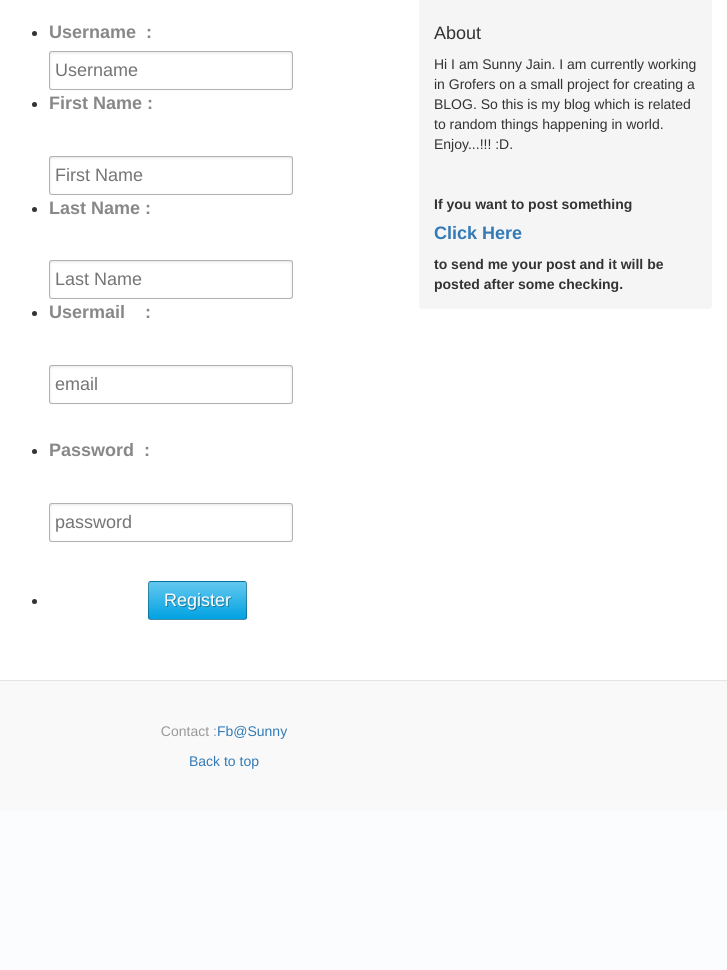
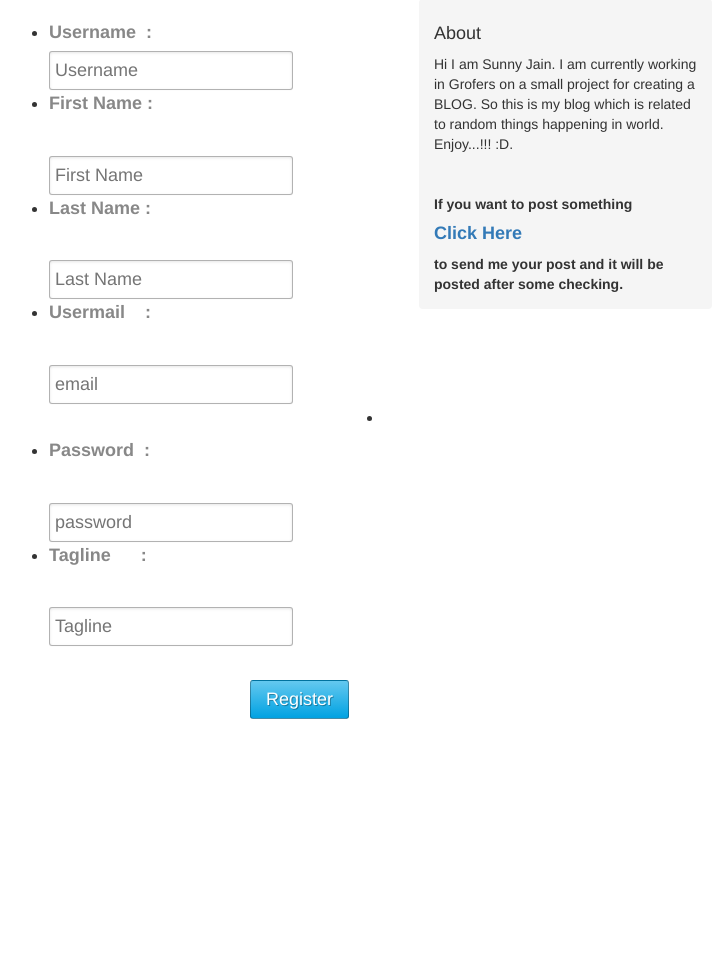
Before and after one commit to sunnyjain1/My_Blog, a Django app: page /register/ in a window 1280 px wide. Shown: the part 177-1147 px from the top of the page, without its empty margins (416-1143 px from the left). Before the commit the page ends 946 px from the top, so only its background shows below. Run offline with Django 3.2, Linux system fonts and the light colour scheme; some libraries are stand-ins or nearby versions.

Commit message:
minor changes for silly mistakes

```diff
--- a/blog/admin.py
+++ b/blog/admin.py
@@ -13,11 +13,14 @@
 class LikeAdmin(MarkdownModelAdmin):
 	list_display = ("user","blog","created")
 
+class UserAdmin(MarkdownModelAdmin):
+	list_display = ("slug","tagline")
+
 class CommentAdmin(MarkdownModelAdmin):
 	list_display = ("user","value","blog")
 
 admin.site.register(models.Entry, EntryAdmin)
 admin.site.register(models.Tag)
-admin.site.register(models.Bloguser)
+admin.site.register(models.Bloguser,UserAdmin)
 admin.site.register(models.Comment, CommentAdmin)
 admin.site.register(models.Like,LikeAdmin)
--- a/blog/views.py
+++ b/blog/views.py
@@ -33,13 +33,14 @@
 	lname = request.GET['lname']
 	mail = request.GET['usermail']
 	pswd = request.GET['password']
+	tgln = request.GET['tl']
 	uname = slugify(uname)
 	if len(User.objects.filter(username = uname)) == 0:
 		user = User.objects.create_user(uname,first_name=fname,last_name=lname,email=mail,password=pswd)
-		models.Bloguser.objects.create(user=user)
+		models.Bloguser.objects.create(user=user,slug=uname,tagline=tgln)
 		return render(request,'login.html')
 	else:
-		return render(request,'register.html')
+		return render(request,'msg.html')
 
 class Authen(generic.ListView):
 	paginate_by = 2
@@ -144,11 +145,11 @@
 	template_name = "req.html"
 
 class register(generic.ListView):
-	queryset = models.Entry.objects.published()
+	queryset = []
 	template_name = "register.html"
 
 class Login(generic.ListView):
-	queryset = models.Entry.objects.published()
+	queryset = []
 	template_name = "login.html"
 
 class Logout(generic.ListView):
--- a/templates/register.html
+++ b/templates/register.html
@@ -27,7 +27,9 @@
 		        <li><label for="password" style="margin-top:10%">Password&nbsp;&nbsp;:&nbsp;&nbsp;</label>
 		        <input type="password" name="password" placeholder="password" required style="margin-top:10%"></li>
 		        <li>
-		        <input type="submit" value="Register" style="margin-left:100%; margin-top:40% ;margin-bottom:60%" onclick="msg"></li>
+		        <li><label for="tl">Tagline&nbsp;&nbsp;&nbsp;&nbsp;&nbsp;&nbsp;:&nbsp;&nbsp;</label>
+		    	<input type="text" name="tl" placeholder="Tagline" style="margin-top:10%"> </li>
+		        <input type="submit" value="Register" style="margin-left:60%; margin-top:10% ;margin-bottom:60%" onclick="msg"></li>
 		    </ul>
 
 		</form>
```
Also changed, not shown: templates/msg.html (+4 -3 lines).
